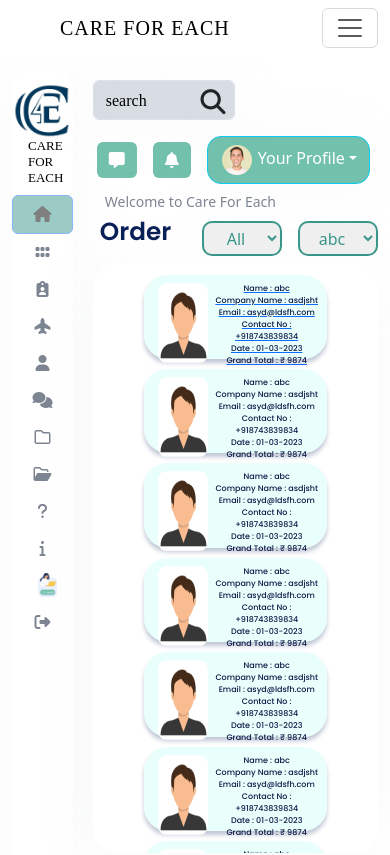
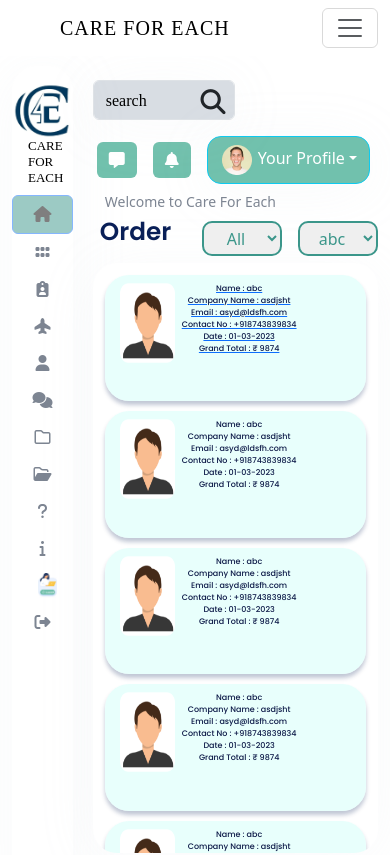
Before and after one commit to Raval-Nayan/Github, a React (Create React App) app: page /order in a window 390 px wide. Shown: the top 855 px of the page. Built offline with nearby package versions, Linux system fonts and the light colour scheme.

Commit message:
file change

```diff
--- a/src/component/OrderDrtails.js
+++ b/src/component/OrderDrtails.js
@@ -33,11 +33,11 @@ const OrderDetails = () => {
               fontFamily: "Poppins",
             }}
           >
-            Order Details
+            Add Employee
           </h2>
           {/* div grid banavo */}
 
-          <div className="order-details-box">
+          <div className="order-details-box ">
             <div className="row mt-1">
               <div className=" pt-3">
                 <div className="col-md-12 d-flex details1  ">
--- a/src/css/order.css
+++ b/src/css/order.css
@@ -141,6 +141,7 @@
     margin: auto;
     width: 100%;
     height: 70vh;
+
     overflow-y: scroll;
   }
 
@@ -148,8 +149,8 @@
     /* display: flex;
     flex-direction: column; */
     text-align: center;
-    width: 70%;
-    height: 10vh;
+    width: 100%;
+    height: 15vh;
     margin: auto;
     margin: auto;
     padding-top: 15px;
```
